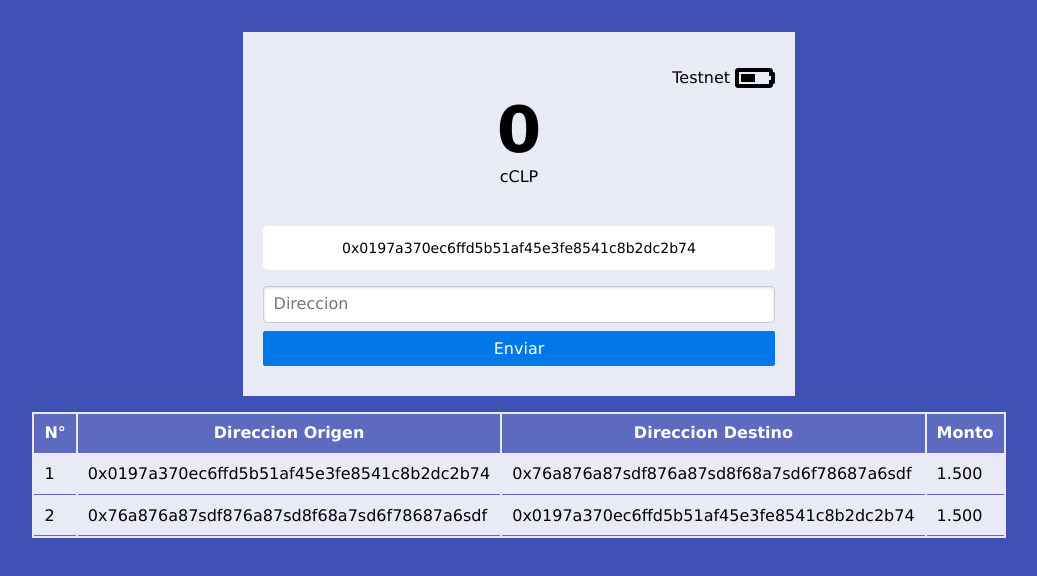
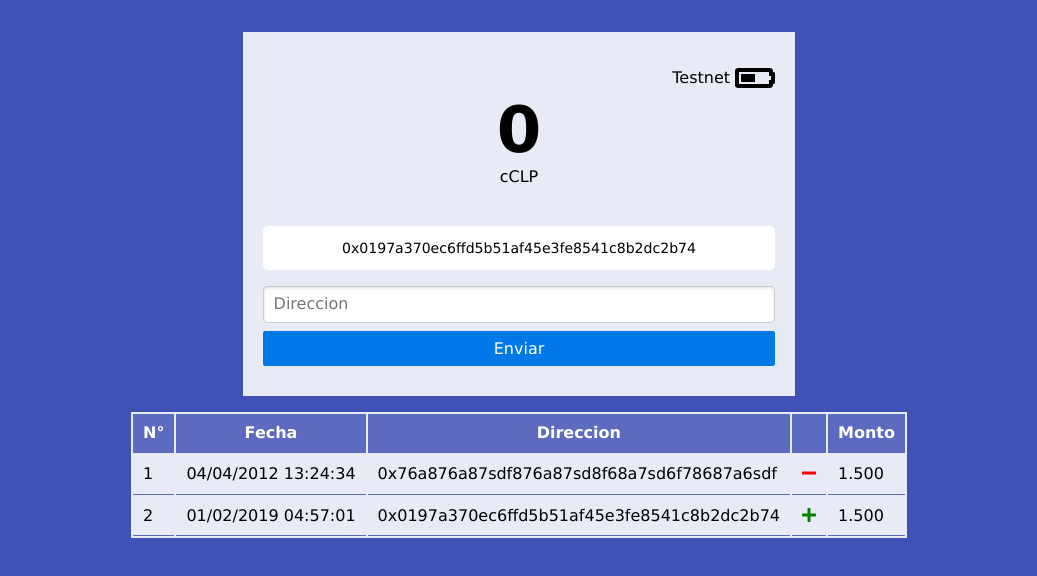
Before and after one commit to ajunge/cclp-wallet, a React (Create React App) app: page / in a window 1280 px wide. Shown: the top 576 px of the page, without its empty margins (121-1158 px from the left). Built offline with nearby package versions, Linux system fonts and the light colour scheme.

Commit message:
fix table

```diff
--- a/src/components/Transactions.css
+++ b/src/components/Transactions.css
@@ -1,7 +1,14 @@
 .Transaction {
-  background-color: #E8EAF6;
   margin-top: 2vh;
   font-size: 2vmin;
+  overflow-x: auto;
+  overflow-y: hidden;
+  display: flex;
+  justify-content: center;
+}
+
+.Table {
+  background-color: #E8EAF6
 }
 
 .TableHeader {
@@ -9,9 +16,10 @@
   color: white;
 }
 
-@media (max-width: 800px) {
-  .Transaction {
-    width: 100%;
-    overflow-x: auto;
-  }
+.Minus {
+  color: red;
 }
+
+.Plus {
+  color: green;
+}
--- a/src/components/Transactions.js
+++ b/src/components/Transactions.js
@@ -3,21 +3,22 @@ import './Transactions.css'
 
 const Transactions = () => (
   <div className="Transaction">
-    <table>
+    <table className="Table">
       <thead className="TableHeader">
         <tr>
           <th>N°</th>
-          <th>Direccion Origen</th>
-          <th>Direccion Destino</th>
+          <th>Fecha</th>
+          <th>Direccion</th>
+          <th></th>
           <th>Monto</th>
         </tr>
       </thead>
       <tbody>
         <tr>
-          <td>1</td><td>0x0197a370ec6ffd5b51af45e3fe8541c8b2dc2b74</td><td>0x76a876a87sdf876a87sd8f68a7sd6f78687a6sdf</td><td>1.500</td>
+          <td>1</td><td>04/04/2012 13:24:34</td><td>0x76a876a87sdf876a87sd8f68a7sd6f78687a6sdf</td><td><i className="fas fa-minus Minus"/></td><td>1.500</td>
         </tr>
         <tr>
-          <td>2</td><td>0x76a876a87sdf876a87sd8f68a7sd6f78687a6sdf</td><td>0x0197a370ec6ffd5b51af45e3fe8541c8b2dc2b74</td><td>1.500</td>
+          <td>2</td><td>01/02/2019 04:57:01</td><td>0x0197a370ec6ffd5b51af45e3fe8541c8b2dc2b74</td><td><i className="fas fa-plus Plus"/></td><td>1.500</td>
         </tr>
       </tbody>
     </table>
```
